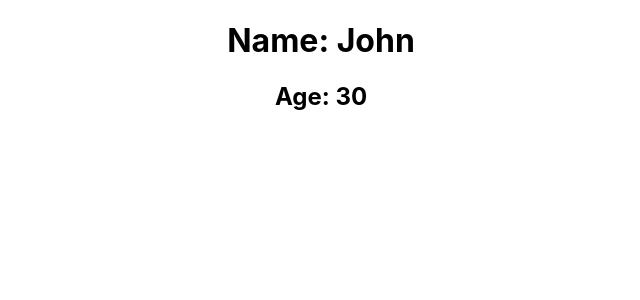
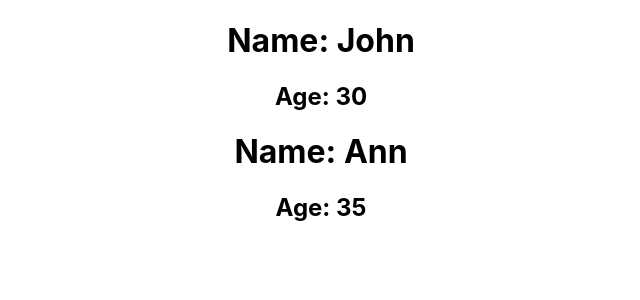
Before and after one commit to sarasiyashodha/first_react_app, a React (Create React App) app: page / in a window 1280 px wide. Shown: the top 300 px of the page, without its empty margins (319-959 px from the left). Built offline with nearby package versions, Linux system fonts and the light colour scheme.

Commit message:
Adding props

```diff
--- a/src/App.js
+++ b/src/App.js
@@ -1,11 +1,11 @@
 import logo from './logo.svg';
 import './App.css';
 
-const Person = () => {
+const Person = (props) => {
   return(
     <>
-      <h1>Name: John</h1>
-      <h2>Age: 30</h2>
+      <h1>Name: {props.name}</h1>
+      <h2>Age: {props.age}</h2>
     </>
   );
 
@@ -15,8 +15,8 @@ const App = () => {
   const name = 'John';
   return (
     <div className="App">
-
-      <Person />
+      <Person name = {"John"} age = {30}/>
+      <Person name = {"Ann"} age = {35}/>
     </div>
   );
 }
```
